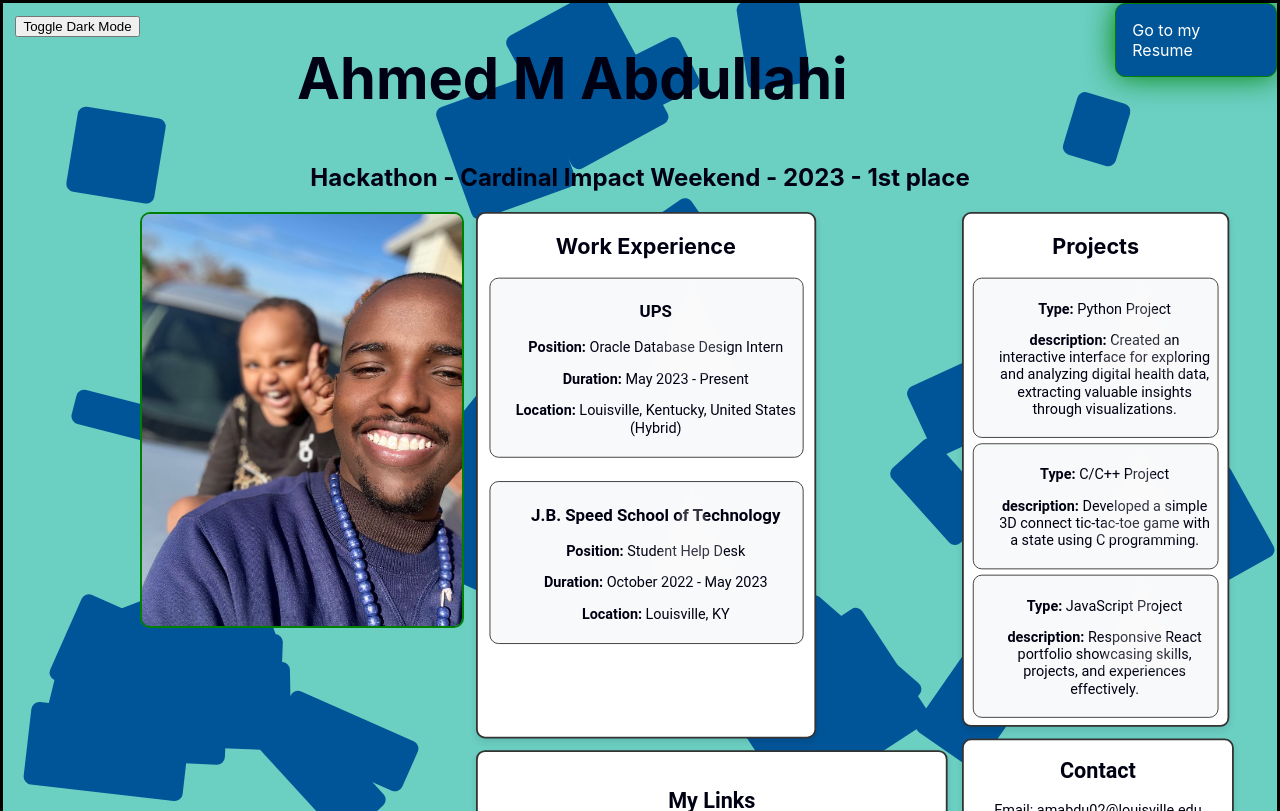
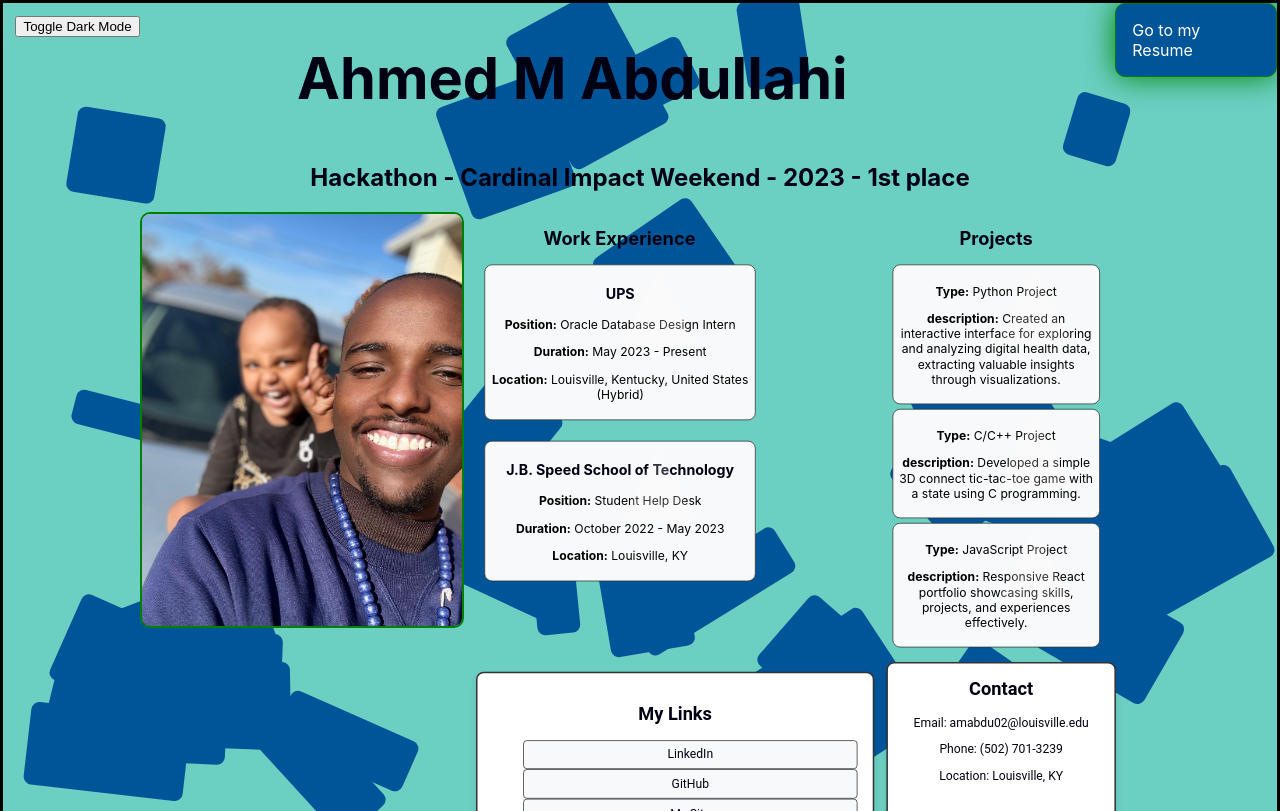
Before and after one commit to AhmedMurshid/AhmedMurshid, a React (Create React App) app: page / in a window 1280 px wide. Built offline with nearby package versions, Linux system fonts and the light colour scheme.

Commit message:
layout update

```diff
--- a/package.json
+++ b/package.json
@@ -40,6 +40,7 @@
     ]
   },
   "devDependencies": {
+    "@babel/plugin-proposal-private-property-in-object": "^7.21.11",
     "gh-pages": "^6.1.0"
   }
 }
--- a/src/App.css
+++ b/src/App.css
@@ -16,7 +16,7 @@ h1,h2,h3,h4,h5,h6{
   margin-top: -3%;
 }
 .group-of-blocks {
-  transform: scale(0.9);
+  transform: scale(0.76);
   transform-origin: 0 0;
   position: relative;
   left: 21em;
--- a/src/App.js
+++ b/src/App.js
@@ -1,9 +1,9 @@
 import React from 'react';
 
 import WorkExperienceContainer from './WorkExperienceComponent/WorkExperienceContainer';
-import ContactContainer from './ContactComponent/ContactContainer';
+import ContactContainer from './LinksComponent/ContactContainer';
 import LinksContainer from './LinksComponent/LinksContainer';
-import ProjectContainer from './ProjectComponent/ProjectsContainer';
+import ProjectContainer from './WorkExperienceComponent/ProjectsContainer';
 import Resume from './ResumeComponent/Resume';
 
 import resumeData from './resume.json';
--- a/src/ContactComponent/contact-container.css
+++ /dev/null
@@ -1,54 +0,0 @@
-
-.contact-container {
-  background:  var(--bg-container-color);
-  border: 2px solid #333;
-  border-radius: 10px;
-  box-shadow: 0 4px 8px rgba(0, 0, 0, 0.1);
-  width: 100%;
-  height: auto;
-  overflow: hidden;
-}
-
-.contact-container::before {
-  content: '';
-  width: auto;
-  height: 100px;
-  background:  var(--container-color);
-  clip-path: polygon(50% 0%, 0% 100%, 100% 100%);
-  opacity: 0.2;
-}
-
-.contact-container::after {
-  content: '';
-  width: auto;
-  height: 100px;
-  background:  var(--container-color);
-  clip-path: circle(50%);
-  opacity: 0.2;
-}
-
-.contact-container h2,
-.contact-container p {
-  font-family: 'Roboto', sans-serif;
-  color: var(--text-color);
-  text-align: center;
-}
-
-@media screen and (max-width: 768px) {
-  .links-container {
-
-    width: 20em;
-
-
-  }
-  .project-container {
-  width: 22em;
-  }
-  .work-experience-container {
-    width: 22em;
-  }
-  .contact-container {
-    width: 23em;
-  }
-
-}
--- a/src/ContactComponent/ContactContainer.js
+++ b/src/LinksComponent/ContactContainer.js
@@ -1,10 +1,9 @@
-// ContactContainer.js
 import React from 'react';
-import './contact-container.css';
+import './common-container.css'; // Updated the import statement
 
 const ContactContainer = ({ contactInfo }) => {
   return (
-    <div className="contact-container">
+    <div className="contact-container common-container"> {/* Added common-container class */}
       <h2>Contact</h2>
       <p>Email: {contactInfo.email}</p>
       <p>Phone: {contactInfo.phone}</p>
--- a/src/LinksComponent/LinksContainer.js
+++ b/src/LinksComponent/LinksContainer.js
@@ -1,10 +1,9 @@
-// LinksContainer.js
 import React from 'react';
-import './links-container.css';
+import './common-container.css';
 
 const LinksContainer = ({ links }) => {
   return (
-    <div className="links-container">
+    <div className="links-container common-container">
       <h2>My Links</h2>
       <ul className='link-ul-container'>
         {links.map((link, index) => (
--- a/src/LinksComponent/links-container.css
+++ b/src/LinksComponent/common-container.css
@@ -1,21 +1,26 @@
-
-.links-container {
+/* Common container properties */
+.common-container {
   background: var(--bg-container-color);
   border: 2px solid #333;
   border-radius: 10px;
   box-shadow: 0 4px 8px rgba(0, 0, 0, 0.1);
-  padding: 20px;
-  width: 30em;
   height: auto;
-  margin-top: 1.5ex;
   overflow: hidden;
 }
 
+/* Unique properties for links container */
+.links-container {
+  padding: 20px;
+  width: 30em;
+  margin-top: 1.5ex;
+}
+
 .links-container::before,
-.links-container::after {
+.links-container::after,
+.contact-container::before {
   content: '';
   position: absolute;
-  background:var(--container-color);
+  background: var(--container-color);
   opacity: 0.2;
 }
 
@@ -31,17 +36,33 @@
   clip-path: polygon(50% 100%, 0 0, 100% 0);
 }
 
-@import url('https://fonts.googleapis.com/css2?family=Roboto:wght@400;700&display=swap');
+/* Unique properties for contact container */
+.contact-container {
+  width: 100%;
+}
 
-.links-container h2,
-.links-container ul,
-.links-container li,
-.links-container li a {
+.contact-container::after {
+  content: '';
+  width: auto;
+  height: 100px;
+  background: var(--container-color);
+  clip-path: circle(50%);
+  opacity: 0.2;
+}
+
+/* Shared text styles */
+.common-container h2,
+.common-container ul,
+.common-container li,
+.common-container li a,
+.contact-container h2,
+.contact-container p {
   font-family: 'Roboto', sans-serif;
   text-shadow: none;
   color: var(--text-color);
 }
 
+/* Unique list styles for links container */
 .links-ul-container {
   list-style-type: none;
   padding: 0;
@@ -73,12 +94,13 @@
   background-color: #005599;
   border-radius: 10%;
 }
+
+/* Media queries */
 @media screen and (max-width: 768px) {
-  .links-container {
-
-    width: 20em;
-
-
+  .links-container,
+  .project-container,
+  .work-experience-container,
+  .contact-container {
+    width: auto; /* Adjusted to be responsive */
   }
-
 }
--- a/src/ProjectComponent/project-container.css
+++ /dev/null
@@ -1,79 +0,0 @@
-
-.project-container {
-  background: var(--bg-container-color);;
-  border: 2px solid #333;
-  border-radius: 10px;
-  box-shadow: 0 4px 8px rgba(0, 0, 0, 0.1);
-  padding: 2px;
-  width: 90%;
-  height: auto;
-  margin-bottom: 4%;
-
-}
-
-.projects {
-  background: var(--container-color);
-  border: 1px solid #333;
-  border-radius: 10px;
-  padding: 2%;
-  margin: 2% auto;
-  width: 90%;
-  position: relative;
-}
-
-.projects::before {
-  content: '';
-  position: absolute;
-  width: 100px;
-  height: 100px;
-  background:  var(--bg-container-color);
-  clip-path: polygon(50% 0%, 0% 100%, 100% 100%);
-  opacity: 0.2;
-}
-
-.projects h3,
-.projects p,
-.projects ul,
-.projects ul li {
-  font-family: 'Roboto', sans-serif;
-  text-shadow: none;
-  color: var(--text-color);
-  margin-left: 20px;
-}
-
-.projects ul {
-  list-style-type: none;
-}
-
-.projects ul li {
-  margin-left: 0;
-  list-style-type: none;
-  display: block;
-  position: relative;
-  padding-left: 25px;
-}
-
-.projects ul li::before {
-  content: '';
-  position: absolute;
-  left: 0;
-  top: 50%;
-  transform: translateY(-50%);
-  width: 8px;
-  height: 8px;
-  background: #333;
-  border-radius: 50%;
-  margin-right: 15px;
-}
-@media screen and (max-width: 768px) {
-  .links-container {
-
-    width: 20em;
-
-
-  }
-  .project-container {
-  width: 22em;
-  }
-
-}
--- a/src/ProjectComponent/ProjectsContainer.js
+++ b/src/WorkExperienceComponent/ProjectsContainer.js
@@ -1,4 +1,4 @@
-import './project-container.css';
+import './common-container.css';
 
 import React from 'react';
 
--- a/src/WorkExperienceComponent/WorkExperienceContainer.js
+++ b/src/WorkExperienceComponent/WorkExperienceContainer.js
@@ -1,5 +1,5 @@
 import React from 'react';
-import './work-experience-container.css';
+import './common-container.css';
 
 const WorkExperienceContainer = ({ workExperiences }) => {
   const limitedWorkExperiences = workExperiences.slice(0, 2); // Adjust 3 to your desired limit
--- /dev/null
+++ b/src/WorkExperienceComponent/common-container.css
@@ -0,0 +1,104 @@
+/* Common container properties */
+.common-project-work-container {
+    background: var(--bg-container-color);
+    border: 2px solid #333;
+    border-radius: 10px;
+    box-shadow: 0 4px 8px rgba(0, 0, 0, 0.1);
+    padding: 2px;
+    width: auto;
+    height: auto;
+  }
+
+  /* Shared text styles */
+  .common-project-work-container h3,
+  .common-project-work-container p,
+  .common-project-work-container ul,
+  .common-project-work-container ul li {
+    font-family: 'Roboto', sans-serif;
+    text-shadow: none;
+    color: var(--text-color);
+    margin-left: 20px;
+  }
+
+  .common-project-work-container ul {
+    list-style-type: none;
+  }
+
+  .common-project-work-container ul li {
+    margin-left: 0;
+    list-style-type: none;
+    display: block;
+    position: relative;
+    padding-left: 25px;
+  }
+
+  .common-project-work-container ul li::before {
+    position: absolute;
+    left: 0;
+    top: 50%;
+    transform: translateY(-50%);
+    width: 8px;
+    height: 8px;
+    background: #333;
+    border-radius: 50%;
+    margin-right: 15px;
+  }
+
+  /* Unique properties for work experience container */
+  .work-experience-container {
+    /* unique properties if any */
+  }
+
+  .work-experience {
+    background: var(--container-color);
+    border: 1px solid #333;
+    border-radius: 10px;
+    padding: 2%;
+    margin: 3%;
+    margin-bottom: 7%;
+    width: 90%;
+    position: relative;
+  }
+
+  .work-experience::before {
+    content: '';
+    position: absolute;
+    width: 100px;
+    height: 100px;
+    background: var(--bg-container-color);
+    clip-path: polygon(50% 0%, 0% 100%, 100% 100%);
+    opacity: 0.2;
+  }
+
+  /* Unique properties for project container */
+  .project-container {
+    width: 90%;
+    margin-bottom: 4%;
+  }
+
+  .projects {
+    background: var(--container-color);
+    border: 1px solid #333;
+    border-radius: 10px;
+    padding: 2%;
+    margin: 2% auto;
+    width: 90%;
+    position: relative;
+  }
+
+  .projects::before {
+    content: '';
+    position: absolute;
+    width: 100px;
+    height: 100px;
+    background: var(--bg-container-color);
+    clip-path: polygon(50% 0%, 0% 100%, 100% 100%);
+    opacity: 0.2;
+  }
+
+  /* Media queries */
+  @media screen and (max-width: 768px) {
+    .common-project-work-container {
+      width: 22em; /* Adjusted to be responsive for both containers */
+    }
+  }
--- a/src/WorkExperienceComponent/work-experience-container.css
+++ /dev/null
@@ -1,83 +0,0 @@
-
-.work-experience-container {
-  background: var(--bg-container-color);
-  border: 2px solid #333;
-  border-radius: 10px;
-  box-shadow: 0 4px 8px rgba(0, 0, 0, 0.1);
-  padding: 2px;
-  width: auto;
-  height: auto;
-}
-
-.work-experience {
-  background:  var(--container-color);
-  border: 1px solid #333;
-  border-radius: 10px;
-  padding: 2%;
-  margin: 3%;
-  margin-bottom: 7%;
-  width: 90%;
-  position: relative;
-}
-
-.work-experience::before {
-  content: '';
-  position: absolute;
-  width: 100px;
-  height: 100px;
-  background: var(--bg-container-color);
-  clip-path: polygon(50% 0%, 0% 100%, 100% 100%);
-  opacity: 0.2;
-}
-
-@import url('https://fonts.googleapis.com/css2?family=Roboto:wght@400;700&display=swap');
-
-.work-experience h3,
-.work-experience p,
-.work-experience ul,
-.work-experience ul li {
-  font-family: 'Roboto', sans-serif;
-  text-shadow: none;
-  color: var(--text-color);
-  margin-left: 20px;
-}
-
-.work-experience ul {
-  list-style-type: none;
-}
-
-.work-experience ul li {
-  margin-left: 0;
-  list-style-type: none;
-  display: block;
-  position: relative;
-  padding-left: 25px;
-}
-
-.work-experience ul li::before {
-  position: absolute;
-  left: 0;
-  top: 50%;
-  transform: translateY(-50%);
-  width: 8px;
-  height: 8px;
-  background: #333;
-  border-radius: 50%;
-  margin-right: 15px;
-}
-@media screen and (max-width: 968px) {
-  .links-container {
-
-    width: 20em;
-
-
-  }
-  .project-container {
-  width: 22em;
-  }
-  .work-experience-container {
-    width: 22em;
-  }
-
-
-}
```
Also changed, not shown: 1 other file (tests, documents, lock files or other folders).
